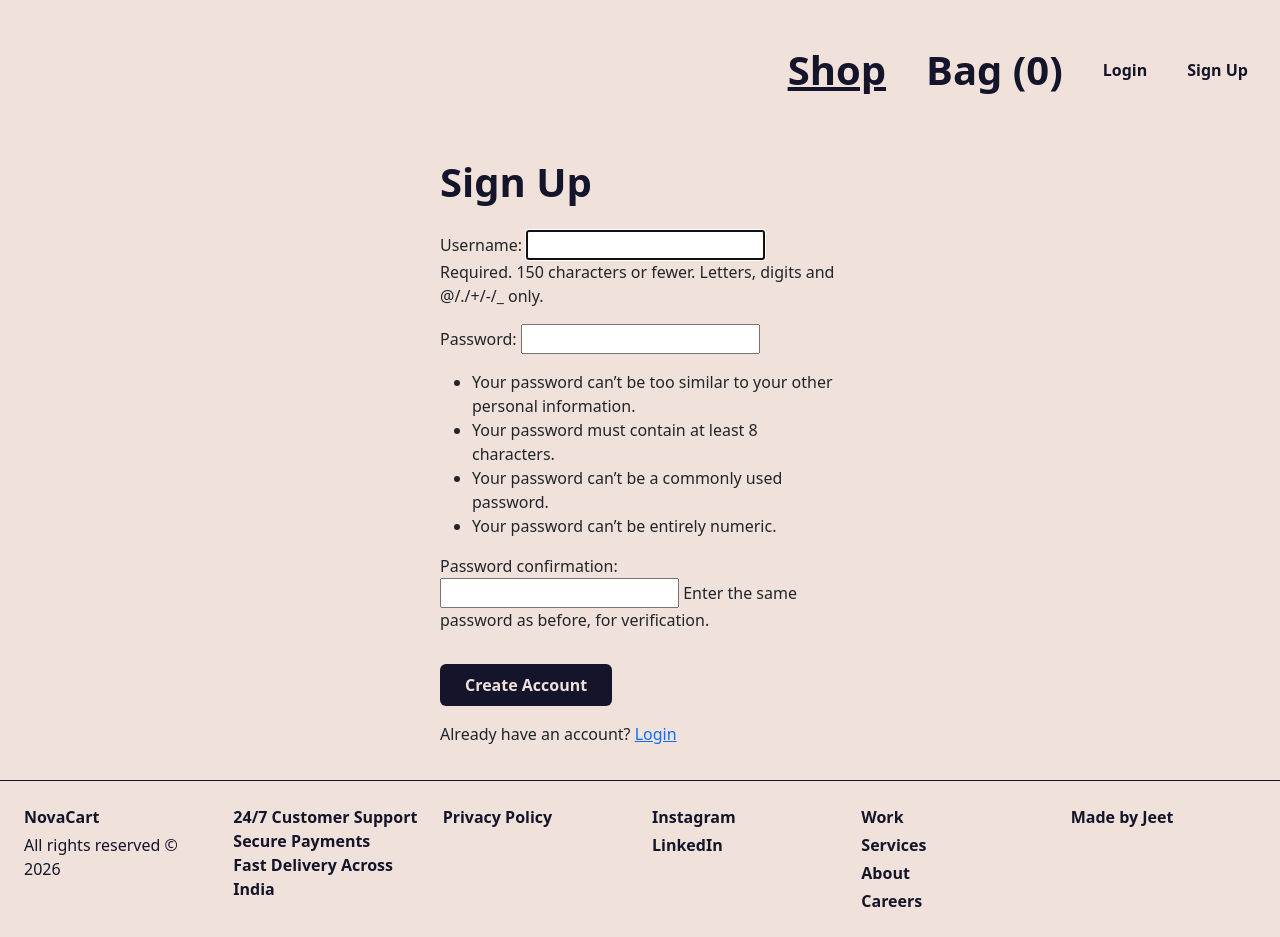
After one commit to thakarejeet07-cell/NovaCart, a Django app: page /signup/ in a window 1280 px wide. The commit adds this page. Run offline with Django 5.2, Linux system fonts and the light colour scheme.

Commit message:
Add login, signup, and logout functionality with navbar integration

```diff
--- a/novacartfr/settings.py
+++ b/novacartfr/settings.py
@@ -123,3 +123,7 @@ STATICFILES_DIRS = [
 
 MEDIA_URL = 'media/'
 MEDIA_ROOT = BASE_DIR / 'media'
+
+LOGIN_URL = 'login'
+LOGIN_REDIRECT_URL = 'home'
+LOGOUT_REDIRECT_URL = 'home'
--- a/novacartfr/urls.py
+++ b/novacartfr/urls.py
@@ -6,6 +6,7 @@ from django.conf.urls.static import static
 urlpatterns = [
     path('admin/', admin.site.urls),
     path('', include('store.urls')),
+    path('accounts/',include('django.contrib.auth.urls')),
 ]
 
 if settings.DEBUG:
--- a/store/urls.py
+++ b/store/urls.py
@@ -4,4 +4,5 @@ from . import views
 urlpatterns = [
     path('', views.home, name='home'),
     path('product/<int:pk>/', views.product_detail, name='product_detail'),
+    path('signup/', views.signup, name='signup'),
 ]
--- a/store/views.py
+++ b/store/views.py
@@ -1,5 +1,8 @@
-from django.shortcuts import render,get_object_or_404
+from django.shortcuts import render,get_object_or_404, redirect
 from .models import Product
+from django.contrib.auth.forms import UserCreationForm
+from django.contrib.auth import login
+
 
 # Create your views here.
 def home(request):
@@ -9,3 +12,14 @@ def home(request):
 def product_detail(request,pk):
     products = get_object_or_404(Product, pk=pk)
     return render(request,'web/product_detail.html',{'products':products})
+
+def signup(request):
+    if request.method == 'POST':
+        form = UserCreationForm(request.POST)
+        if form.is_valid():
+            user = form.save()
+            login(request, user)
+            return redirect('home')
+    else:
+        form = UserCreationForm()
+    return render(request, 'web/signup.html', {'form': form})
--- a/templates/layout.html
+++ b/templates/layout.html
@@ -25,12 +25,30 @@
           <li class="nav-item">
             <a class="nav-link fw-bold fs-1" style="color: #14142b;" href="#">Bag (0)</a>
           </li>
+
+          {% if user.is_authenticated %}
+            <li class="nav-item">
+              <span class="nav-link fw-bold" style="color: #14142b;">Hi, {{ user.username }}</span>
+            </li>
+            <li class="nav-item">
+              <form method="post" action="{% url 'logout' %}" class="d-inline m-0">
+                {% csrf_token %}
+                <button type="submit" class="btn btn-link nav-link fw-bold p-0" style="color: #14142b; text-decoration: underline;">Logout</button>
+              </form>
+            </li>
+          {% else %}
+            <li class="nav-item">
+              <a class="nav-link fw-bold" style="color: #14142b;" href="{% url 'login' %}">Login</a>
+            </li>
+            <li class="nav-item">
+              <a class="nav-link fw-bold" style="color: #14142b;" href="{% url 'signup' %}">Sign Up</a>
+            </li>
+          {% endif %}
         </ul>
       </div>
 
     </div>
 </nav>
-
    <main class="flex-grow-1">
     {% block content %}
       <h1 class="text-center py-5">Welcome to my website!</h1>
--- a/templates/web/index.html
+++ b/templates/web/index.html
@@ -1,6 +1,6 @@
 {% extends "layout.html" %}
 
-{% block title %}Homepage{% endblock title %}
+{% block title %}NovaCart{% endblock title %}
 
 {% block content %}
 <div style="background-color: #f0e2db;">
--- /dev/null
+++ b/templates/web/signup.html
@@ -0,0 +1,21 @@
+{% extends "layout.html" %}
+
+{% block title %}Sign Up - NovaCart{% endblock title %}
+
+{% block content %}
+<div class="container-fluid d-flex align-items-center justify-content-center" style="background-color: #f0e2db; min-height: 80vh;">
+    <div style="width: 100%; max-width: 400px;">
+        <h1 class="fw-bold mb-4" style="color: #14142b;">Sign Up</h1>
+        <form method="post">
+            {% csrf_token %}
+            {{ form.as_p }}
+            <button type="submit" class="btn fw-bold px-4 py-2 mt-3" style="background-color: #14142b; color: #f0e2db;">
+                Create Account
+            </button>
+        </form>
+        <p class="mt-3">
+            Already have an account? <a href="{% url 'login' %}">Login</a>
+        </p>
+    </div>
+</div>
+{% endblock %}
```
Also changed, not shown: templates/registration/login.html (added, +21 -0 lines).
